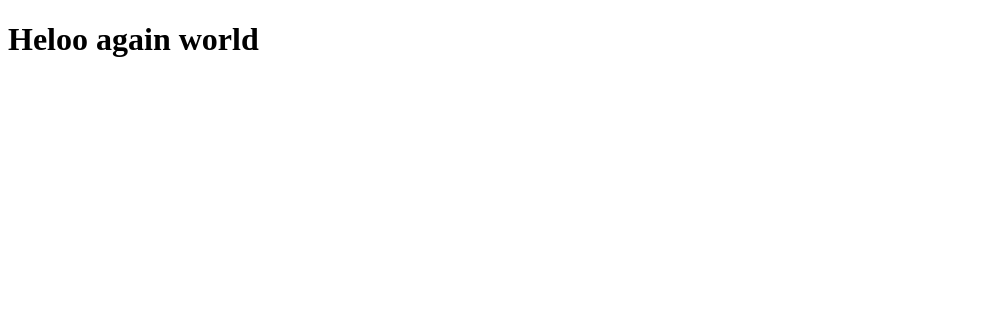
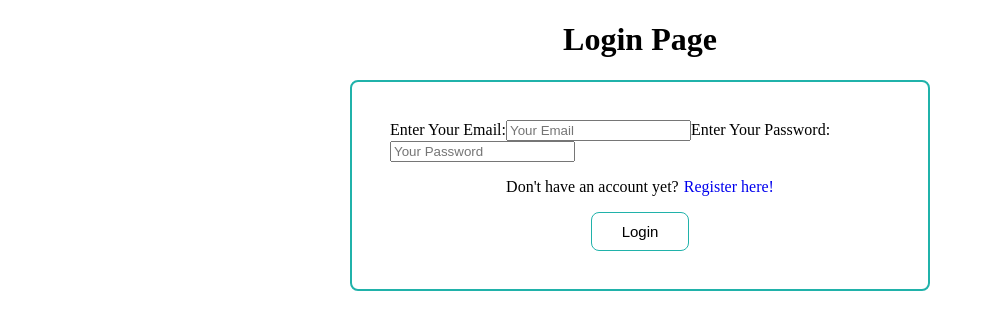
Before and after one commit to livrocky/ababaTask, a React (Create React App) app in the folder FE/: page /login in a window 1280 px wide. Shown: the top 330 px of the page, without its empty margins (0-985 px from the left). Built offline with nearby package versions, Linux system fonts and the light colour scheme; no server answers.

Commit message:
login form, login page working

```diff
--- a/FE/package.json
+++ b/FE/package.json
@@ -6,10 +6,11 @@
     "@testing-library/jest-dom": "^5.16.4",
     "@testing-library/react": "^13.3.0",
     "@testing-library/user-event": "^13.5.0",
+    "formik": "^2.2.9",
     "react": "^18.1.0",
     "react-dom": "^18.1.0",
     "react-hot-toast": "^2.3.0",
-    "react-router-dom": "^6.3.0",
+    "react-router-dom": "^5.3.3",
     "react-scripts": "5.0.1",
     "web-vitals": "^2.1.4",
     "yup": "^0.32.11"
--- a/FE/src/App.js
+++ b/FE/src/App.js
@@ -1,9 +1,15 @@
+import { Route, Switch } from 'react-router-dom';
 import './App.css';
+import LoginPage from './pages/LoginPage/LoginPage.js';
 
 function App() {
   return (
     <div className='App'>
-      <h1>Heloo again world</h1>
+      <Switch>
+        <Route path={'/login'}>
+          <LoginPage />
+        </Route>
+      </Switch>
     </div>
   );
 }
--- /dev/null
+++ b/FE/src/components/LoginForm/LoginForm.js
@@ -0,0 +1,82 @@
+import css from './LoginForm.module.css';
+import { useFormik } from 'formik';
+import * as Yup from 'yup';
+import { baseUrl, myFetch } from '../../utils.js';
+import { useHistory } from 'react-router-dom';
+import { useAuthCtx } from '../../store/authContext';
+import toast from 'react-hot-toast';
+import Button from '../UI/Button';
+
+const initValues = {
+  email: '',
+  password: '',
+};
+function LoginForm() {
+  const history = useHistory();
+  const ctx = useAuthCtx();
+  const formik = useFormik({
+    initialValues: initValues,
+    validationSchema: Yup.object({
+      email: Yup.string().email('Please check your Email').required(),
+      password: Yup.string().min(4, 'At least 4 symbols are required').max(20).required(),
+    }),
+    onSubmit: async (values) => {
+      const fetchResult = await myFetch(`${baseUrl}/api/login`, 'POST', values);
+      if (fetchResult.success === true) {
+        toast.success('Logged in Successfully!');
+        ctx.login(fetchResult.token, values.email, fetchResult.payload.userId);
+        history.replace('/home');
+      }
+      if (!fetchResult.token) {
+        toast.error('Your Email or Password is Incorrect!');
+        return;
+      }
+    },
+  });
+
+  return (
+    <form className={css['login-container']} onSubmit={formik.handleSubmit}>
+      <label htmlFor='email'>Enter Your Email:</label>
+      <input
+        onChange={formik.handleChange}
+        onBlur={formik.handleBlur}
+        value={formik.values.email}
+        className={formik.touched.email && formik.errors.email ? css['error-input'] : ''}
+        name='email'
+        type='text'
+        placeholder='Your Email'
+        id='email'
+      />
+      {formik.touched.email && formik.errors.email && (
+        <p className={css.errorMsg}>{formik.errors.email}</p>
+      )}
+      <label htmlFor='password'>Enter Your Password:</label>
+      <input
+        onChange={formik.handleChange}
+        onBlur={formik.handleBlur}
+        value={formik.values.password}
+        className={formik.touched.password && formik.errors.password ? css['error-input'] : ''}
+        name='password'
+        type='password'
+        placeholder='Your Password'
+        id='password'
+      />
+      {formik.touched.password && formik.errors.password && (
+        <p className={css.errorMsg}>{formik.errors.password}</p>
+      )}
+      <div className={css['login-form-bottom']}>
+        <p className={css['reg-link-text']}>
+          Don't have an account yet?
+          <a href='/register' className={css['reg-link']}>
+            Register here!
+          </a>
+        </p>
+        <Button button secondary submit>
+          Login
+        </Button>
+      </div>
+    </form>
+  );
+}
+
+export default LoginForm;
--- /dev/null
+++ b/FE/src/components/LoginForm/LoginForm.module.css
@@ -0,0 +1,26 @@
+.login-container{
+    max-width: 500px;
+    margin: 0 auto;
+    padding: 3% 3%;
+    border-radius: 0.5rem;
+    border: 2px solid lightseagreen;
+    background-color: transparent;
+}
+
+.errorMsg {
+    color: tomato;
+    margin-top: -10px;
+  }
+
+.error-input {
+    border: 1px solid tomato;
+}
+
+.login-form-bottom {
+    text-align: center;
+}
+
+.reg-link {
+   margin-left: 5px;
+   text-decoration: none;
+}
--- /dev/null
+++ b/FE/src/components/UI/Button.js
@@ -0,0 +1,17 @@
+import css from '../UI/Button.module.css';
+
+function Button(props) {
+  return (
+    <div>
+      <button
+        type={props.submit ? 'submit' : 'button'}
+        onClick={props.onClick}
+        className={props.secondary ? css.secondary : css.primary}
+      >
+        {props.children}
+      </button>
+    </div>
+  );
+}
+
+export default Button;
--- /dev/null
+++ b/FE/src/components/UI/Button.module.css
@@ -0,0 +1,19 @@
+.primary {
+    font-size: 15px;
+    border: 1px solid lightseagreen;
+    border-radius: 0.5rem;
+    padding: 10px 30px;
+    background-color: transparent;
+    transition: 0.3s;
+    font-family: 'Nunito', sans-serif;
+  }
+
+  .secondary {
+    font-size: 15px;
+    border: 1px solid lightseagreen;
+    border-radius: 0.5rem;
+    padding: 10px 30px;
+    background-color: transparent;
+    transition: 0.4s;
+    font-family: 'Nunito', sans-serif;
+  }
--- a/FE/src/index.js
+++ b/FE/src/index.js
@@ -1,10 +1,15 @@
 import React from 'react';
 import ReactDOM from 'react-dom/client';
+import { BrowserRouter } from 'react-router-dom';
 import App from './App';
+import AuthProvider from './store/authContext';
 
-const root = ReactDOM.createRoot(document.getElementById('root'));
-root.render(
-  <React.StrictMode>
-    <App />
-  </React.StrictMode>
+ReactDOM.createRoot(document.getElementById('root')).render(
+  // <React.StrictMode>
+  <BrowserRouter>
+    <AuthProvider>
+      <App />
+    </AuthProvider>
+  </BrowserRouter>
+  // </React.StrictMode>
 );
--- /dev/null
+++ b/FE/src/pages/LoginPage/LoginPage.js
@@ -0,0 +1,13 @@
+import LoginForm from '../../components/LoginForm/LoginForm';
+import css from '../LoginPage/LoginPage.module.css';
+
+function LoginPage() {
+  return (
+    <div className={css['login-page']}>
+      <h1 className={css.title}>Login Page</h1>
+      <LoginForm />
+    </div>
+  );
+}
+
+export default LoginPage;
--- /dev/null
+++ b/FE/src/pages/LoginPage/LoginPage.module.css
@@ -0,0 +1,3 @@
+.title {
+    text-align: center;
+}
--- /dev/null
+++ b/FE/src/store/authContext.js
@@ -0,0 +1,51 @@
+import { useContext, useState } from 'react';
+import { createContext } from 'react';
+
+const AuthContext = createContext({
+  login() {},
+  logout() {},
+  isUserLoggedIn: '',
+  token: null,
+  userEmail: '',
+});
+
+AuthContext.displayName = 'AuthContext';
+
+const AuthProvider = ({ children }) => {
+  const [token, setToken] = useState(localStorage.getItem('token'));
+  const [userEmail, setUserEmail] = useState(localStorage.getItem('email'));
+  const [userId, setUserId] = useState(localStorage.getItem('userId'));
+
+  const login = (gotToken, gotEmail, userId) => {
+    setToken(gotToken);
+    setUserEmail(gotEmail);
+    setUserId(userId);
+    localStorage.setItem('token', gotToken);
+    localStorage.setItem('email', gotEmail);
+    localStorage.setItem('userId', userId);
+  };
+  const logout = () => {
+    setToken(null);
+    setUserEmail(null);
+    setUserId(null);
+    localStorage.removeItem('token');
+    localStorage.removeItem('email');
+    localStorage.removeItem('userId');
+  };
+
+  const ctx = {
+    login,
+    logout,
+    isUserLoggedIn: !!token,
+    token,
+    userEmail,
+    userId,
+  };
+  return <AuthContext.Provider value={ctx}>{children}</AuthContext.Provider>;
+};
+
+export default AuthProvider;
+
+export const useAuthCtx = () => {
+  return useContext(AuthContext);
+};
```
Also changed, not shown: 1 other file (tests, documents, lock files or other folders).
